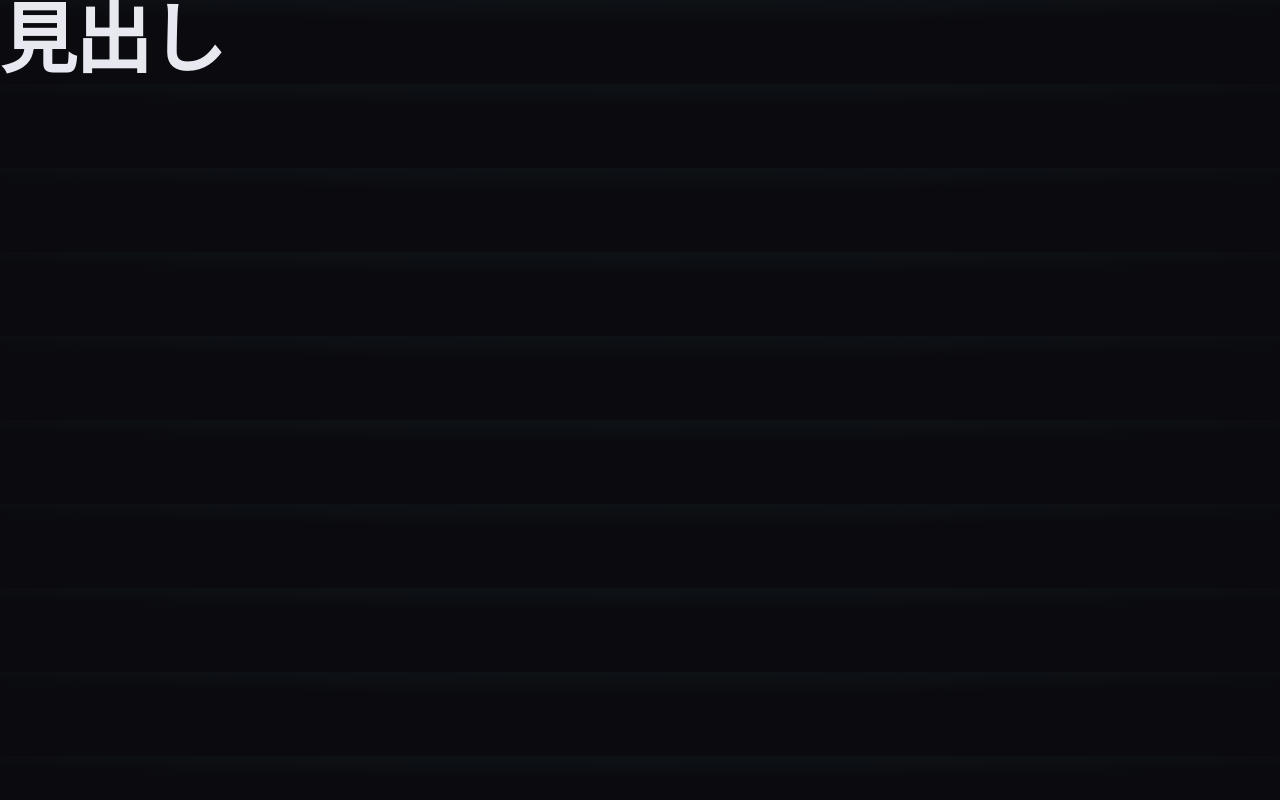
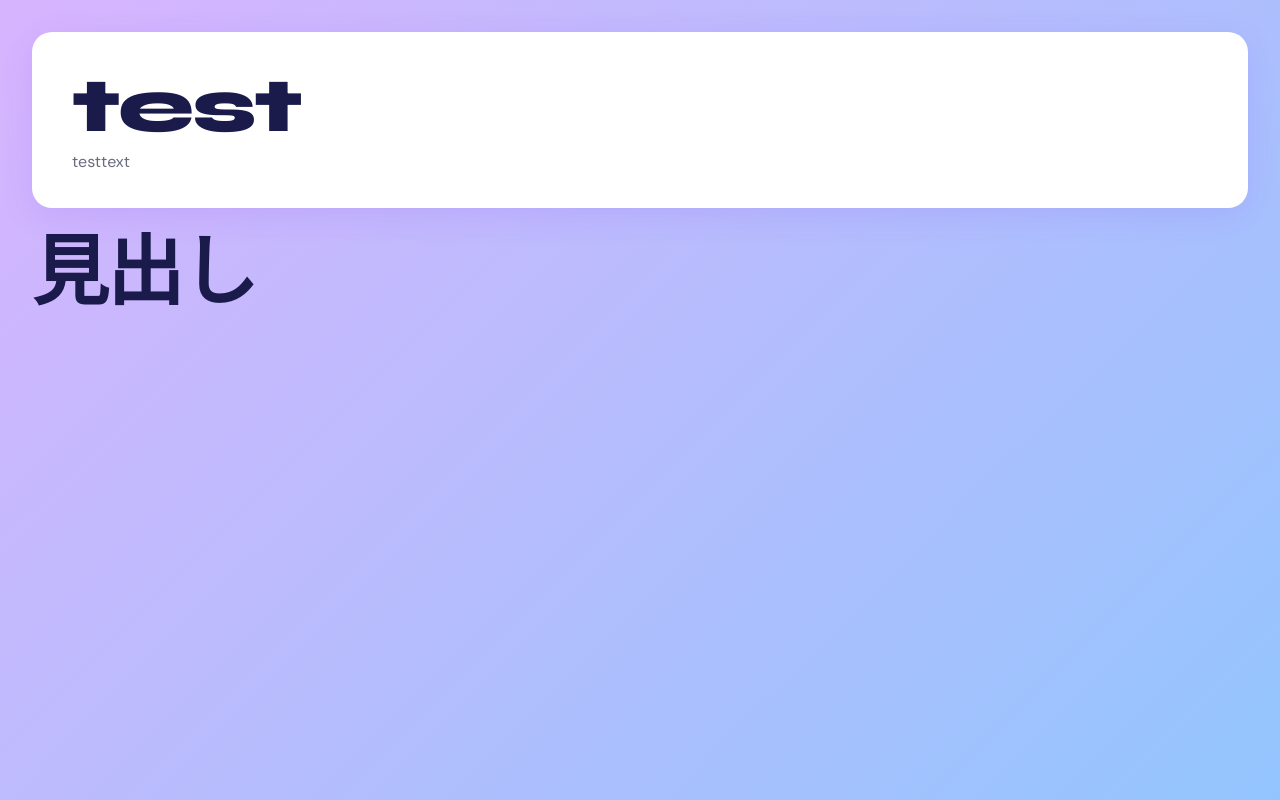
Before and after one commit to pinkkiji/iPad, a plain HTML site: page index.html in a window 1280 px wide. Drawn offline with Linux system fonts and the light colour scheme.

Commit message:
4:33 card is added

```diff
--- a/index.html
+++ b/index.html
@@ -7,6 +7,10 @@
         <link rel="stylesheet" href="style.css">
 </head>
 <body>
+    <div class="card">
+        <h1>test</h1>
+        <p>testtext</p>
+    </div>
     <h1>見出し</h1>
 </body>
 </html>
--- a/style.css
+++ b/style.css
@@ -6,15 +6,18 @@
 
 /* ---------- Variables ---------- */
 :root {
-  --bg:      #0a0a0f;
-  --surface: #13131a;
-  --border:  #1e1e2e;
+  --bg-from:      #d8b4fe;
+  --bg-to:    #93c5fd;
+  --card-bg:  #ffffff;
   --accent:  #6ef0c8;
-  --text:    #e8e8f0;
+  --text:    #1a1b4b;
   --muted:   #6b6b80;
 
   --font-display: 'Syne', sans-serif;
   --font-body:    'DM Sans', sans-serif;
+
+  --radius-card:  20px;
+  --shadow-card:  0 8px 32px rgba(124, 58, 237, 0.12);
 }
 
 /* ---------- Reset ---------- */
@@ -23,12 +26,22 @@
 /* ---------- Base ---------- */
 body {
   font-family: var(--font-body);
-  background: var(--bg);
+  min-height: 100vh;
+  background: linear-gradient(135deg, var(--bg-from) 0%, var(--bg-to) 100%);
+  background-attachment: fixed;
   color: var(--text);
   line-height: 1.7;
   -webkit-font-smoothing: antialiased;
-  background-image:
-    radial-gradient(ellipse 80% 50% at 50% -20%, rgba(110,240,200,0.06), transparent);
+  padding: 2rem;
+}
+
+/* ---------- Card Block ---------- */
+.card {
+  background: var(--card-bg);
+  border-radius: var(--radius-card);
+  padding: 2rem 2.5rem;
+  box-shadow: var(--shadow-card);
+  margin-bottom: 1.5rem;
 }
 
 /* ---------- Typography ---------- */
```
